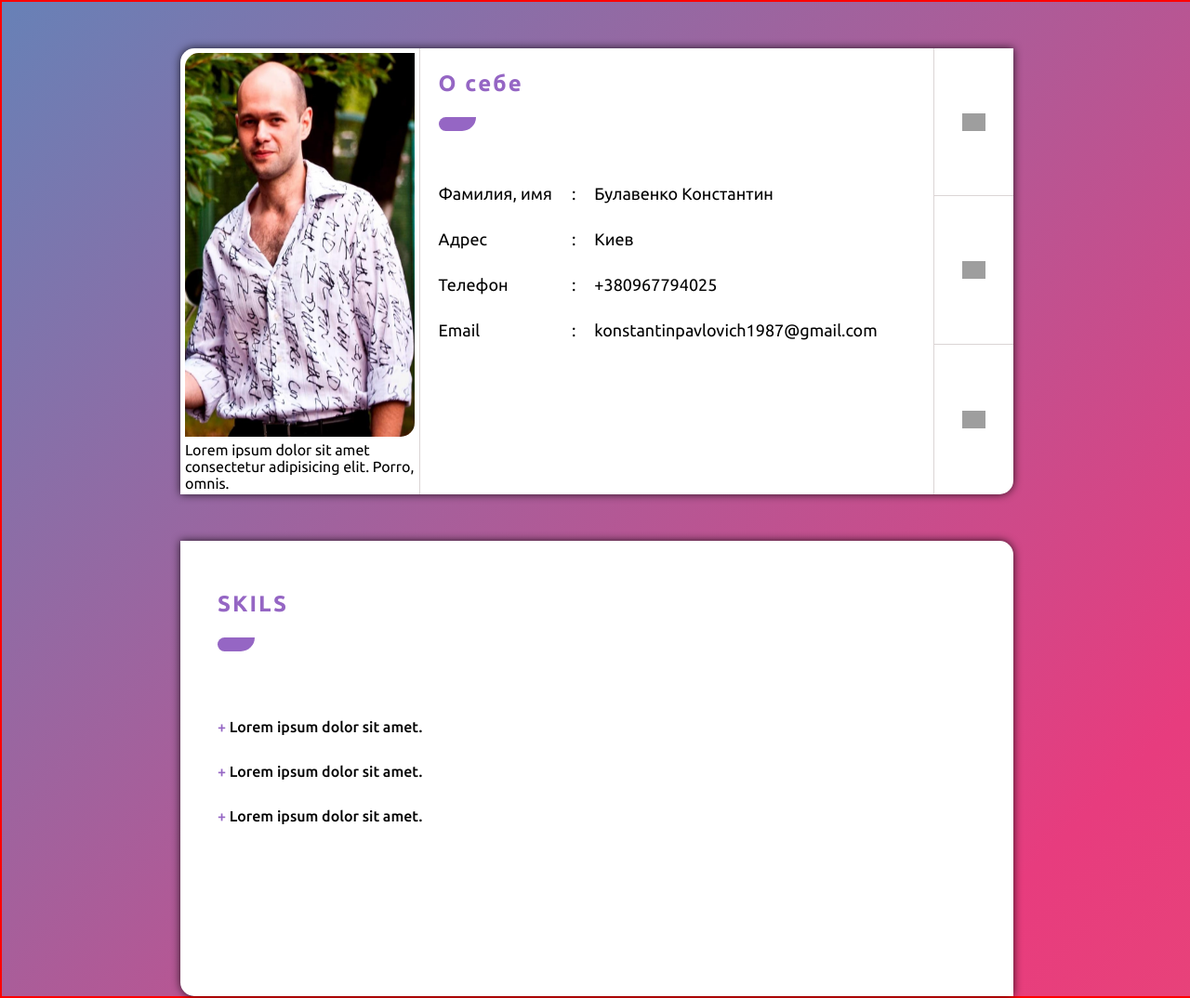
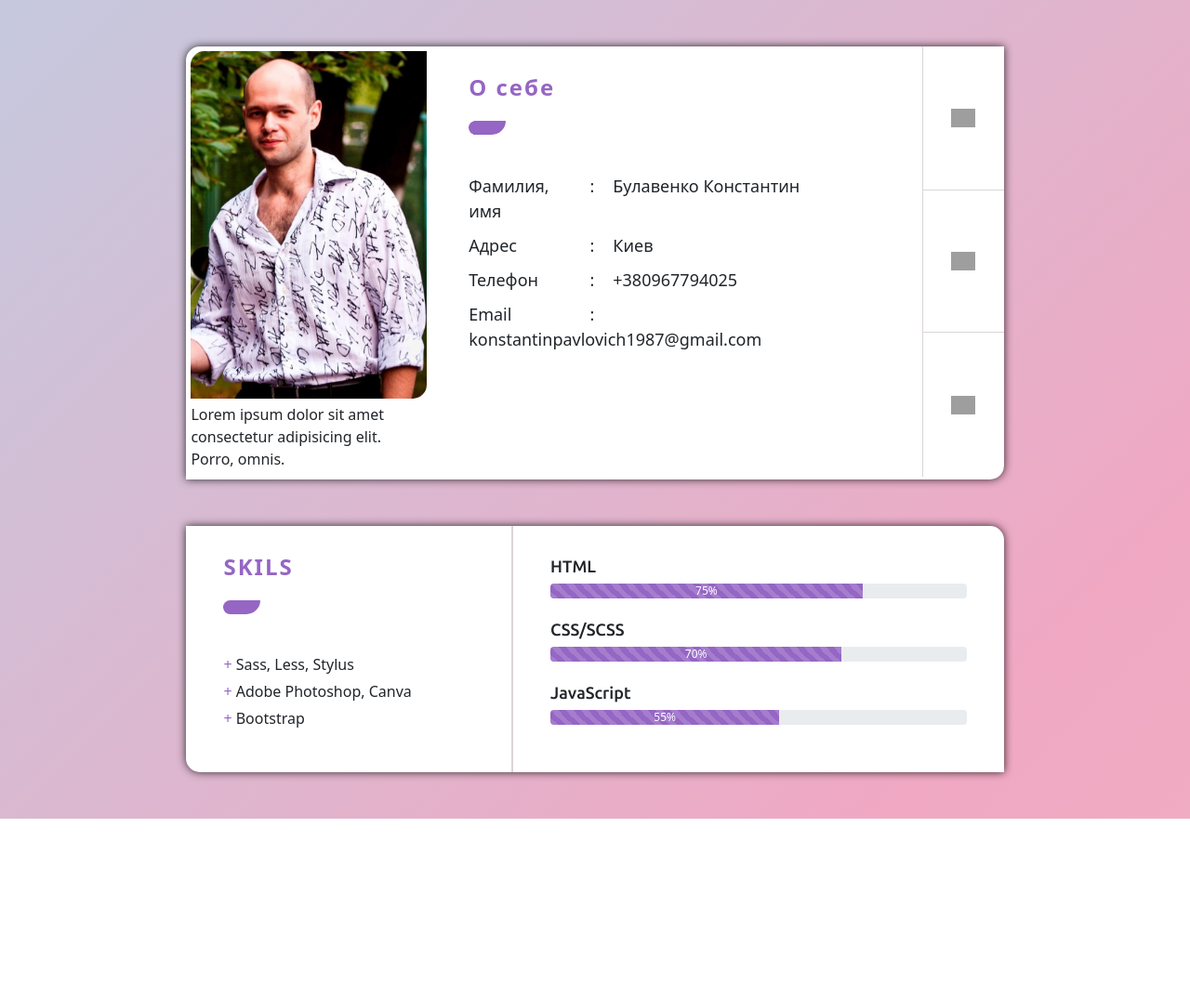
Before and after one commit to Kostya-pixel/Resume, a website: page app/index.html in a window 1280 px wide. Shown: the whole page at 93% size. After the commit the page ends 881 px from the top, so only its background shows below. Drawn offline with nearby package versions, Linux system fonts and the light colour scheme; files that its build step writes are made by us from their sources; grey boxes are pictures that could not be loaded.

Commit message:
modified styles

```diff
--- a/app/index.html
+++ b/app/index.html
@@ -9,10 +9,11 @@
     <link href="https://fonts.googleapis.com/icon?family=Material+Icons" rel="stylesheet">
     <link rel="preconnect" href="https://fonts.gstatic.com">
     <link href="https://fonts.googleapis.com/css2?family=Ubuntu:wght@400;500;700&display=swap" rel="stylesheet">
+    <link href="https://cdn.jsdelivr.net/npm/bootstrap@5.0.0-beta1/dist/css/bootstrap.min.css" rel="stylesheet" integrity="sha384-giJF6kkoqNQ00vy+HMDP7azOuL0xtbfIcaT9wjKHr8RbDVddVHyTfAAsrekwKmP1" crossorigin="anonymous">
     <title>Resume</title>
 </head>
 <body>
-  <div class="container">
+  <div class="container mw-100">
     <div class="wrapper_aboutme">
       <div class="photo">
         <img src="/img/myphoto.jpg" alt="photo">
@@ -37,7 +38,7 @@
         <p class="info">
           <span class="field-title">Email</span>
           <span class="field-separator">:</span>
-          <span class="field-value">konstantinpavlovich1987@gmail.com</span>
+          <span class="field-value field-email">konstantinpavlovich1987@gmail.com</span>
         </p>
       </div>
       <div class="links">
@@ -58,16 +59,32 @@
       <div class="skills_block-left">
         <h3>skils</h3>
         <ul class="skills_list">
-          <li><span class="skills-separator">+ </span>Lorem ipsum dolor sit amet.</li>
-          <li><span class="skills-separator">+ </span>Lorem ipsum dolor sit amet.</li>
-          <li><span class="skills-separator">+ </span>Lorem ipsum dolor sit amet.</li>
+          <li><span class="skills-separator">+ </span>Sass, Less, Stylus</li>
+          <li><span class="skills-separator">+ </span>Adobe Photoshop, Canva</li>
+          <li><span class="skills-separator">+ </span>Bootstrap</li>
         </ul>
       </div>
       <div class="skills_block-right">
+        <p>HTML</p>
+        <div class="progress">
+          <div class="progress-bar progress-bar-striped progress-bar-animated" role="progressbar" aria-valuenow="75" aria-valuemin="0" aria-valuemax="100" style="width: 75%">75%</div>
+        </div>
 
+        <p>CSS/SCSS</p>
+        <div class="progress">
+          <div class="progress-bar progress-bar-striped progress-bar-animated" role="progressbar" aria-valuenow="70" aria-valuemin="0" aria-valuemax="100" style="width: 70%">70%</div>
+        </div>
+
+        <p>JavaScript</p>
+        <div class="progress">
+          <div class="progress-bar progress-bar-striped progress-bar-animated" role="progressbar" aria-valuenow="55" aria-valuemin="0" aria-valuemax="100" style="width: 55%">55%</div>
+        </div>
     </div>
   </div>
+  <script src="https://cdn.jsdelivr.net/npm/bootstrap@5.0.0-beta1/dist/js/bootstrap.bundle.min.js" integrity="sha384-ygbV9kiqUc6oa4msXn9868pTtWMgiQaeYH7/t7LECLbyPA2x65Kgf80OJFdroafW" crossorigin="anonymous"></script>
+  <script src="https://cdn.jsdelivr.net/npm/@popperjs/core@2.5.4/dist/umd/popper.min.js" integrity="sha384-q2kxQ16AaE6UbzuKqyBE9/u/KzioAlnx2maXQHiDX9d4/zp8Ok3f+M7DPm+Ib6IU" crossorigin="anonymous"></script>
+<script src="https://cdn.jsdelivr.net/npm/bootstrap@5.0.0-beta1/dist/js/bootstrap.min.js" integrity="sha384-pQQkAEnwaBkjpqZ8RU1fF1AKtTcHJwFl3pblpTlHXybJjHpMYo79HY3hIi4NKxyj" crossorigin="anonymous"></script>
+  <script src="script.js"></script>
 
-<script src="script.js"></script>
 </body>
 </html>
--- a/app/styles/style.scss
+++ b/app/styles/style.scss
@@ -9,10 +9,7 @@ body{
    display: flex;
    flex-direction: column;
    align-items: center;
-   width: 100%;
-   // height:8 00px;
-   border: 2px solid red;
-   background: linear-gradient(-45deg, #ee7752, #e73c7e, #23a6d5, #23d5ab);
+   background: linear-gradient(-45deg, #f1cabf, #f0a8c3, #acdcee, #c2f5e9);
 	background-size: 400% 400%;
 	animation: gradient 25s ease infinite;
 }
@@ -29,8 +26,9 @@ body{
 }
 .wrapper_aboutme{
    display: flex;
+   flex-wrap: wrap;
    width: 70%;
-   height: 480px;
+   height: 100%;
    margin-top: 50px;
    background: white;
    border-radius: 15px 0 15px 0;
@@ -47,7 +45,7 @@ body{
    padding: 5px ;
    & img{
    width: 100%;
-   height: 90%;
+   height: 88%;
    object-fit: fill;
    border-radius: 15px 0 15px 0;
 }
@@ -59,11 +57,12 @@ body{
    margin-bottom: 5px;
 }
 .aboutme{
+   display: flex;
+   flex-direction: column;
+   flex-wrap: wrap;
    width: 60%;
    height: 100%;
-   padding: 0 20px 0 20px;
-   border-left: 1px solid rgb(219, 213, 213);
-   border-right: 1px solid rgb(219, 213, 213);
+   padding: 30px 40px;
 & h3{
    // text-transform: uppercase;
    font-weight: 700;
@@ -114,6 +113,7 @@ body{
    align-items: center;
    width: 100%;
    border-top: 1px solid rgb(219, 213, 213);
+   border-left: 1px solid rgb(219, 213, 213);
    height: 33%;
    &:first-child{
    border-top: 0;
@@ -129,23 +129,43 @@ body{
 }
 .info{
    display: flex;
+   flex-wrap: wrap;
    font-size: 18px;
    padding-bottom: 10px;
-   // border: 2px solid red;
+   // border: 2px solid rgb(14, 13, 13);
+   margin: 0;
+   height: 10%;
    & .field-title{
    width: 28%;
+   height: 100%;
    // border: 2px solid red;
    }
    & .field-separator{
+      height: 100%;
       // border: 2px solid red;
       margin-right: 20px;
+      margin-left: 5px;
+   }
+   & .field-value{
+      height: 100%;
+      // border: 2px solid red;
    }
 }
+@media(max-width: 1022px){
+   .field-email{
+      font-size: 12px;
+}
+   .field-value{
+      font-size: 12px;
+   }
+}
+
 .wrapper_skills{
    display: flex;
    width: 70%;
-   height: 490px;
+   height: 100%;
    margin-top: 50px;
+   margin-bottom: 50px;
    background: white;
    border-radius: 0 15px 0 15px;
    box-shadow: 0px 0px 10px 0px rgba(0,0,0,0.79);
@@ -155,6 +175,7 @@ body{
    box-sizing: border-box;
    width: 40%;
    height: 100%;
+   border-right: 2px solid  rgb(219, 213, 213);
    // border: 2px solid red;
    padding: 30px 40px;
    & h3{
@@ -177,29 +198,40 @@ body{
   }
 }
 }
-.skills_block-right{
-   box-sizing: border-box;
-   // display: flex;
-   width: 60%;
-   height: 100%;
-   // border: 2px solid rgb(98, 0, 255);
-}
-.progress{
-   display: flex;
-   justify-content: space-between;
-   align-items: center;
-   height: 50px;
-   // border: 2px solid black;
-}
 .progress-title{
    margin: 0;
 }
 .skills_list{
    list-style: none;
-   line-height: 3;
    padding: 0;
    font-weight: 500;
+   & li{
+      margin-bottom: 5px;
+   }
 }
 .skills-separator{
    color: #9566c4;
 }
+.skills_block-right{
+   display: flex;
+   flex-direction: column;
+   box-sizing: border-box;
+   padding: 30px 40px;
+   width: 60%;
+   height: 100%;
+
+   & p{
+   height: 30px;
+   font-size: 18px;
+   font-weight: 500;
+   margin-bottom: 2px;
+   font-family: 'Ubuntu', sans-serif;
+   }
+}
+.progress{
+   width: 100%;
+   margin-bottom: 20px;
+   & .progress-bar{
+   background-color: #9566c4;
+}
+}
```
